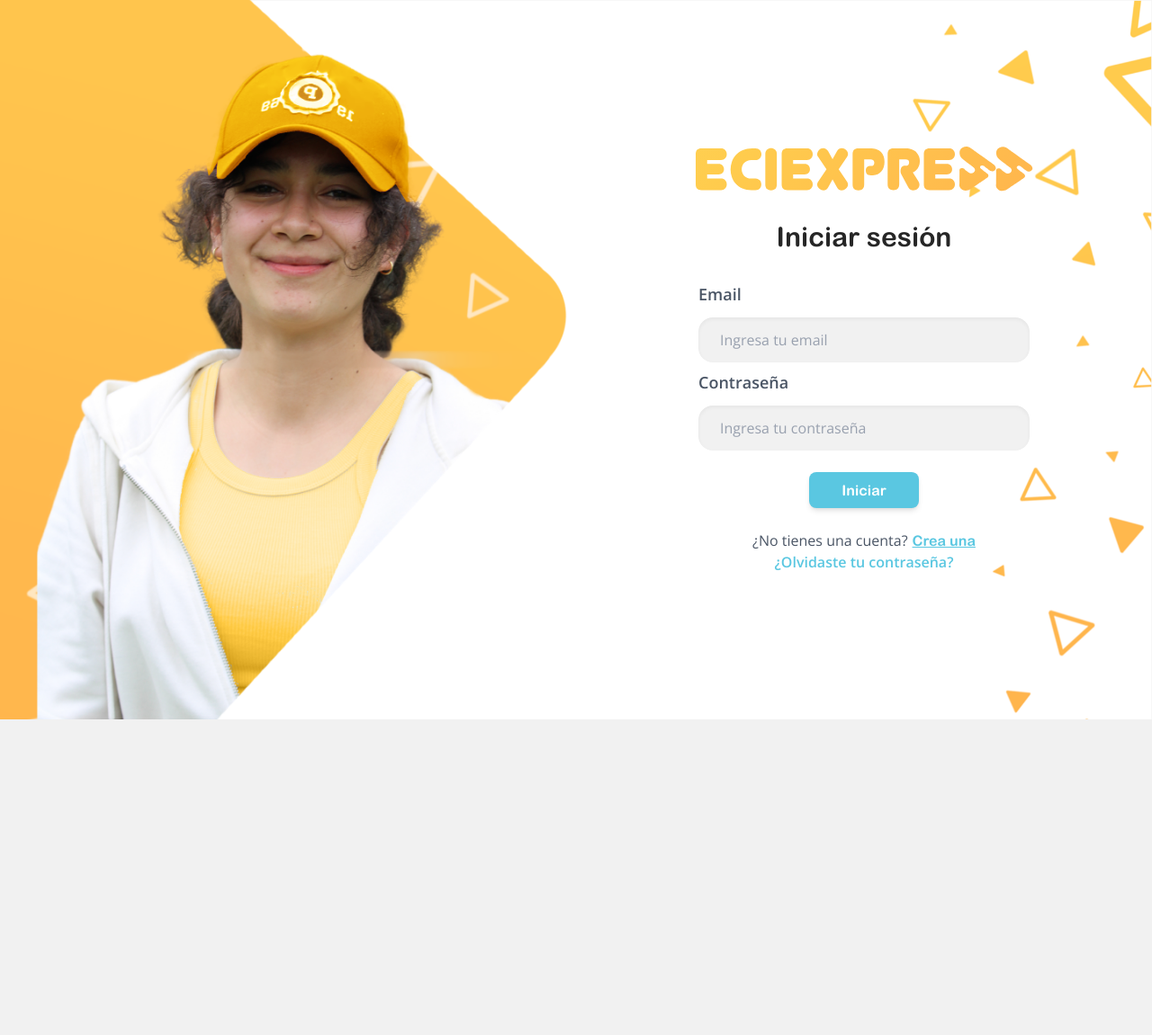
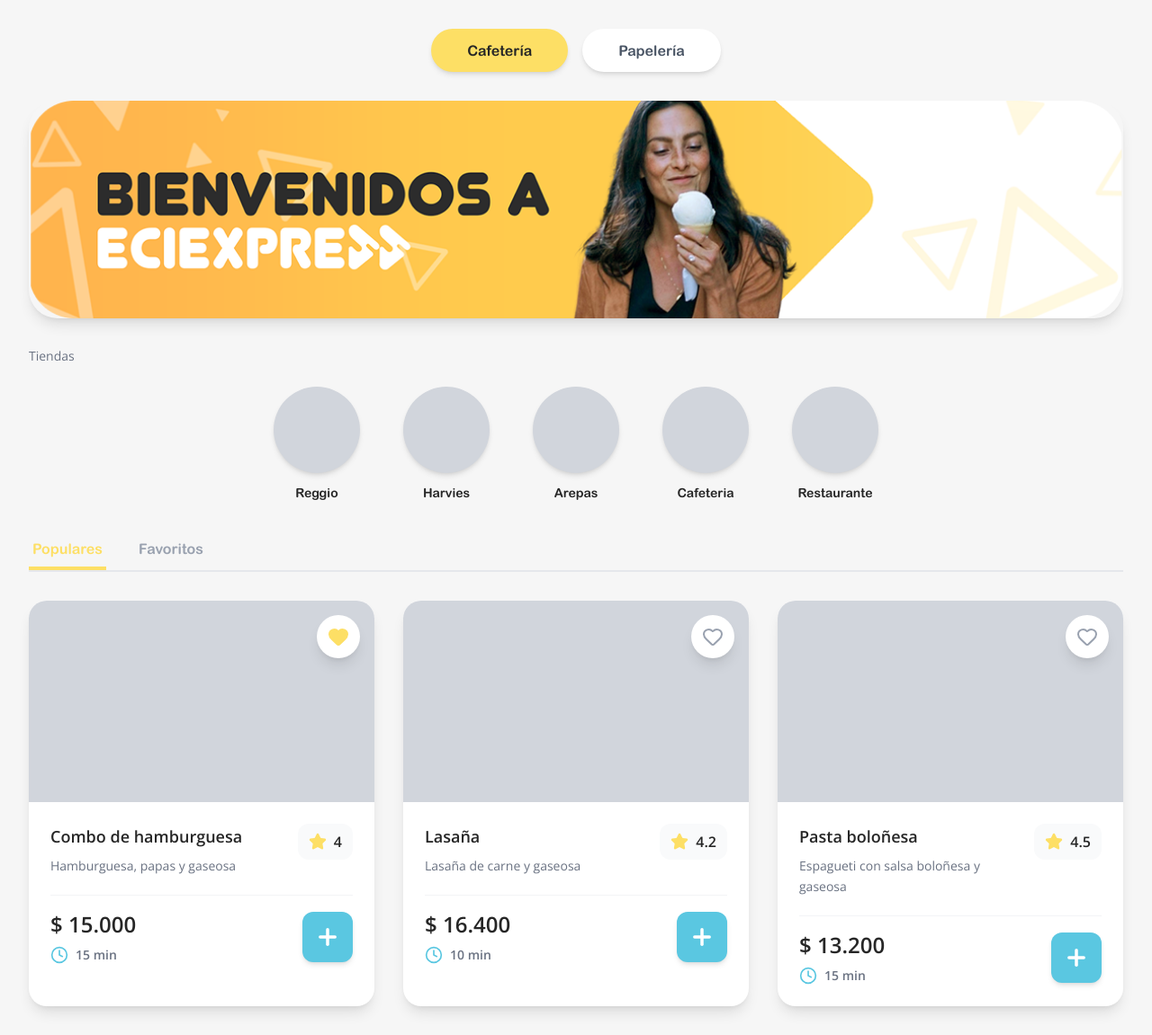
Before and after one commit to ECIXPRESS/eciexpress-frontend-2025-2, a React (Vite) app: page / in a window 1280 px wide. Before the commit this address led to /auth. Shown: the whole page at 90% size. Before the commit the page ends 800 px from the top, so only its background shows below. Built offline with nearby package versions, Linux system fonts and the light colour scheme.

Commit message:
feat: first home page implementation

```diff
--- a/src/App.tsx
+++ b/src/App.tsx
@@ -6,47 +6,10 @@ import Auth from "@/pages/login/hooks/Auth";
 import { PasswordRecoveryContainer } from "@/pages/password-recovery/passwordRecoveryContainer";
 import { AnimatePresence, motion } from "framer-motion";
 
+import Home from "@/pages/home/Home";
 function App() {
-    const location = useLocation();
-
-    return (
-        <AuthProvider>
-            <AnimatePresence mode="wait">
-                <Routes location={location} key={location.pathname}>
-                    <Route path="/auth" element={<Auth />} />
-                    <Route path="/login" element={<Navigate to="/auth" replace />} />
-                    <Route path="/signup" element={<Navigate to="/auth" replace />} />
-
-                    <Route
-                        path="/forgot-password"
-                        element={
-                            <motion.div
-                                initial={{ opacity: 0 }}
-                                animate={{ opacity: 1 }}
-                                exit={{ opacity: 0 }}
-                                transition={{ duration: 0.5 }}
-                            >
-                                <PasswordRecoveryContainer />
-                            </motion.div>
-                        }
-                    />
-
-                    <Route element={<ProtectedRoute />}>
-                        <Route element={<Layout />}>
-                            <Route path="/catalog" element={<div>Catalog</div>} />
-                            <Route path="/shoppingCart" element={<div>Shopping Cart</div>} />
-                            <Route path="/orders" element={<div>Orders</div>} />
-                            <Route path="/chat" element={<div>Chat</div>} />
-                            <Route path="/dashboard" element={<div>Dashboard</div>} />
-                            <Route path="/" element={<Navigate to="/dashboard" replace />} />
-                        </Route>
-                    </Route>
-
-                    <Route path="*" element={<Navigate to="/login" replace />} />
-                </Routes>
-            </AnimatePresence>
-        </AuthProvider>
-    );
+  return <Home />;
 }
 
+
 export default App;
--- /dev/null
+++ b/src/pages/home/Home.tsx
@@ -0,0 +1,181 @@
+import { useState } from 'react';
+import { Heart, Star, Clock, Plus } from 'lucide-react';
+import bannerImage from '@/assets/home/advertisement.png';
+
+export default function HomePage() {
+  const [activeCategory, setActiveCategory] = useState('cafeteria');
+  const [activeTab, setActiveTab] = useState('populares');
+
+  const stores = [
+    { id: 1, name: 'Reggio' },
+    { id: 2, name: 'Harvies' },
+    { id: 3, name: 'Arepas' },
+    { id: 4, name: 'Cafeteria' },
+    { id: 5, name: 'Restaurante' },
+  ];
+
+  const products = [
+    {
+      id: 1,
+      name: 'Combo de hamburguesa',
+      description: 'Hamburguesa, papas y gaseosa',
+      price: 15000,
+      rating: 4.0,
+      time: 15,
+      isFavorite: true,
+    },
+    {
+      id: 2,
+      name: 'Lasaña',
+      description: 'Lasaña de carne y gaseosa',
+      price: 16400,
+      rating: 4.2,
+      time: 10,
+      isFavorite: false,
+    },
+    {
+      id: 3,
+      name: 'Pasta boloñesa',
+      description: 'Espagueti con salsa boloñesa y gaseosa',
+      price: 13200,
+      rating: 4.5,
+      time: 15,
+      isFavorite: false,
+    },
+  ];
+
+  return (
+    <div className="min-h-screen bg-[#F6F6F6] p-8">
+      <div className="max-w-7xl mx-auto">
+        <div className="flex justify-center gap-4 mb-8">
+          <button
+            onClick={() => setActiveCategory('cafeteria')}
+            className={`px-10 py-3 rounded-full font-semibold text-base shadow-md transition-colors ${
+              activeCategory === 'cafeteria'
+                ? 'bg-[#FDDF65] text-[#262626]'
+                : 'bg-white text-gray-600'
+            }`}
+          >
+            Cafetería
+          </button>
+          <button
+            onClick={() => setActiveCategory('papeleria')}
+            className={`px-10 py-3 rounded-full font-semibold text-base shadow-md transition-colors ${
+              activeCategory === 'papeleria'
+                ? 'bg-[#FDDF65] text-[#262626]'
+                : 'bg-white text-gray-600'
+            }`}
+          >
+            Papelería
+          </button>
+        </div>
+
+        <div className="rounded-[32px] mb-8 relative overflow-hidden shadow-lg">
+          <img
+            src={bannerImage}
+            alt="Banner ECIEXPRESS"
+            className="w-full h-full object-cover"
+          />
+        </div>
+
+        <div className="mb-10">
+          <h3 className="text-sm text-gray-500 mb-6 font-medium">Tiendas</h3>
+          <div className="flex justify-center gap-12">
+            {stores.map((store) => (
+              <button
+                key={store.id}
+                className="flex flex-col items-center gap-3 group"
+              >
+                <div className="w-24 h-24 bg-gray-300 rounded-full shadow-md group-hover:scale-105 transition-transform"></div>
+                <span className="text-sm text-[#262626] font-semibold">{store.name}</span>
+              </button>
+            ))}
+          </div>
+        </div>
+
+        <div className="mb-8">
+          <div className="flex gap-8 border-b-2 border-gray-200">
+            <button
+              onClick={() => setActiveTab('populares')}
+              className={`pb-3 px-1 font-bold text-base relative transition-colors ${
+                activeTab === 'populares' ? 'text-[#FDDF65]' : 'text-gray-400'
+              }`}
+            >
+              Populares
+              {activeTab === 'populares' && (
+                <div className="absolute bottom-0 left-0 right-0 h-1 bg-[#FDDF65]"></div>
+              )}
+            </button>
+            <button
+              onClick={() => setActiveTab('favoritos')}
+              className={`pb-3 px-1 font-bold text-base relative transition-colors ${
+                activeTab === 'favoritos' ? 'text-[#FDDF65]' : 'text-gray-400'
+              }`}
+            >
+              Favoritos
+              {activeTab === 'favoritos' && (
+                <div className="absolute bottom-0 left-0 right-0 h-1 bg-[#FDDF65]"></div>
+              )}
+            </button>
+          </div>
+        </div>
+
+        <div className="grid grid-cols-1 md:grid-cols-2 lg:grid-cols-3 gap-8">
+          {products.map((product) => (
+            <div
+              key={product.id}
+              className="bg-white rounded-[20px] shadow-lg overflow-hidden hover:shadow-xl transition-shadow"
+            >
+              <div className="relative">
+                <div className="w-full h-56 bg-gray-300"></div>
+                <button className="absolute top-4 right-4 w-12 h-12 bg-white rounded-full shadow-lg flex items-center justify-center hover:scale-110 transition-transform">
+                  <Heart
+                    className={`w-6 h-6 ${
+                      product.isFavorite
+                        ? 'fill-[#FDDF65] text-[#FDDF65]'
+                        : 'text-gray-400'
+                    }`}
+                  />
+                </button>
+              </div>
+
+              <div className="p-6">
+                <div className="flex items-start justify-between mb-4">
+                  <div className="flex-1">
+                    <h3 className="font-bold text-[#262626] text-lg mb-2">
+                      {product.name}
+                    </h3>
+                    <p className="text-sm text-gray-500 leading-relaxed">
+                      {product.description}
+                    </p>
+                  </div>
+                  <div className="flex items-center gap-2 bg-gray-50 px-3 py-2 rounded-xl ml-4 flex-shrink-0">
+                    <Star className="w-5 h-5 fill-[#FDDF65] text-[#FDDF65]" />
+                    <span className="text-base font-bold text-[#262626]">
+                      {product.rating}
+                    </span>
+                  </div>
+                </div>
+
+                <div className="flex items-center justify-between mt-5 pt-4 border-t border-gray-100">
+                  <div>
+                    <div className="text-2xl font-bold text-[#262626] mb-2">
+                      $ {product.price.toLocaleString('es-CO')}
+                    </div>
+                    <div className="flex items-center gap-2 text-sm text-gray-500">
+                      <Clock className="w-5 h-5 text-[#5AC7E1]" />
+                      <span className="font-semibold">{product.time} min</span>
+                    </div>
+                  </div>
+                  <button className="w-14 h-14 bg-[#5AC7E1] hover:bg-cyan-500 rounded-xl flex items-center justify-center transition-colors shadow-md">
+                    <Plus className="w-7 h-7 text-white stroke-[3]" />
+                  </button>
+                </div>
+              </div>
+            </div>
+          ))}
+        </div>
+      </div>
+    </div>
+  );
+}
```
Also changed, not shown: src/assets/home/advertisement.png (added).
